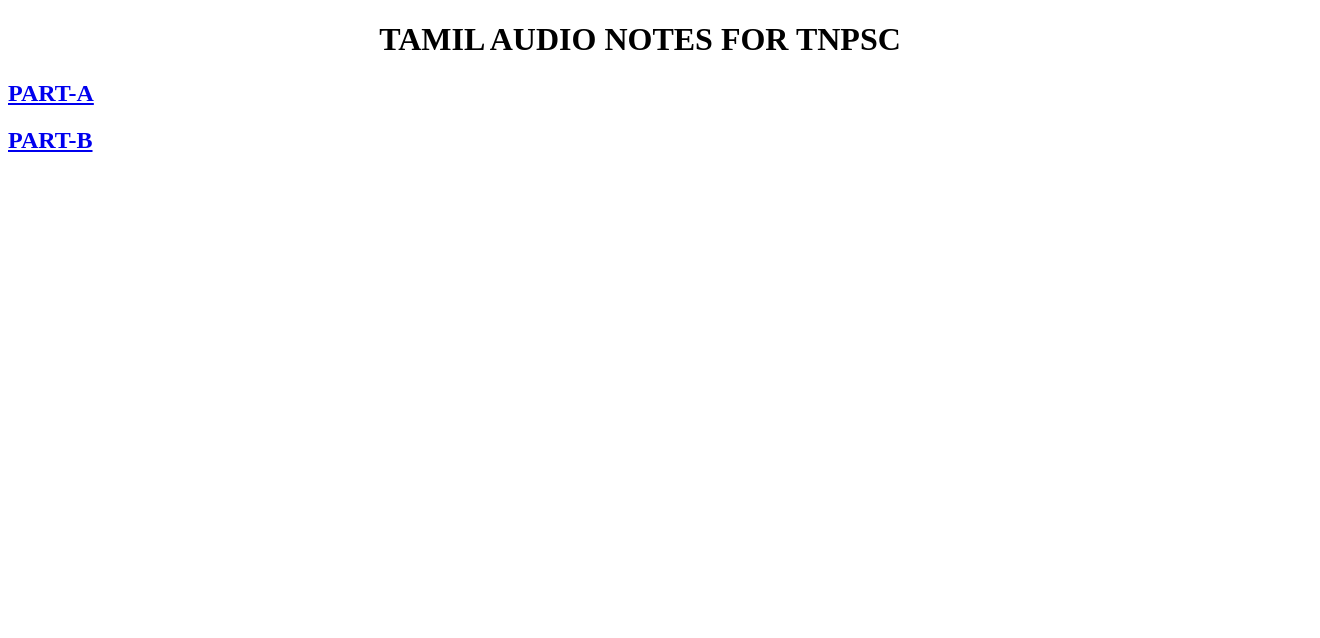
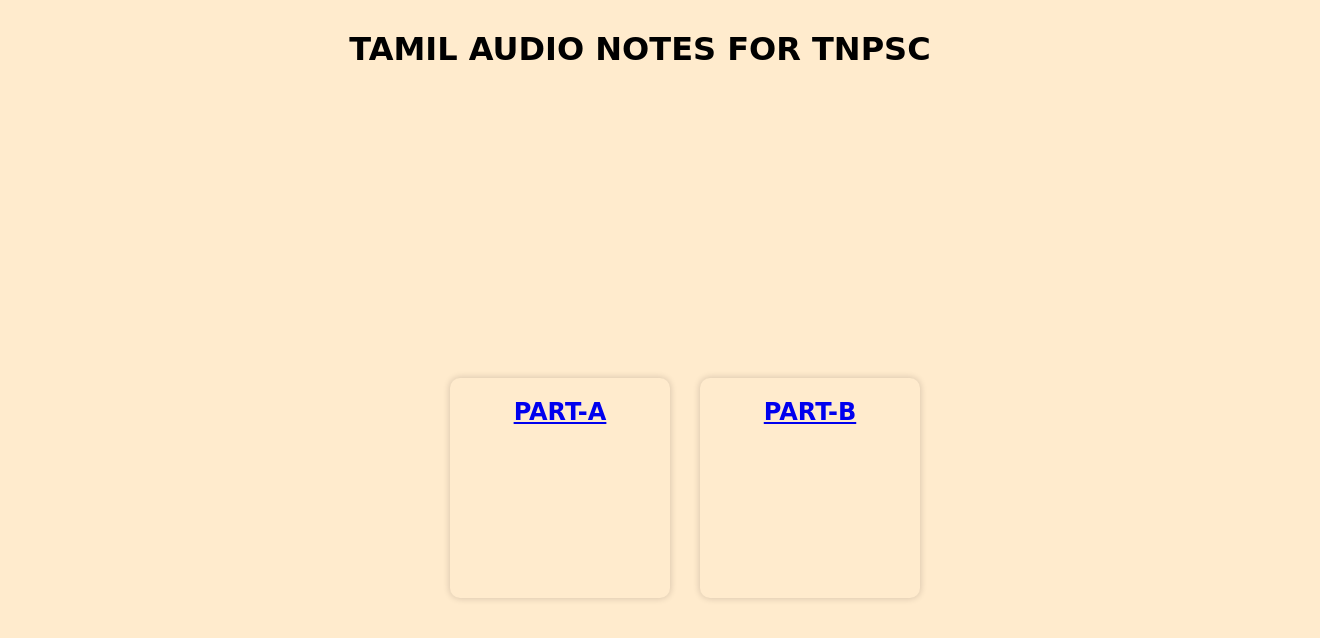
Before and after one commit to Devilprinces/TNPS-.audio.com, a plain HTML site: page index.html in a window 1280 px wide. Shown: the whole page, 1320 px wide, since content can reach past the window. Drawn offline with Linux system fonts and the light colour scheme.

Commit message:
Update index.html

```diff
--- a/index.html
+++ b/index.html
@@ -5,7 +5,7 @@
     <meta http-equiv="X-UA-Compatible" content="IE=edge">
     <meta name="viewport" content="width=device-width>, initial-scale=1.0">
     <title>Document</title>
-    <link href="\css\index.css" rel="stylesheet">
+    <link href="index.css" rel="stylesheet">
 </head>
 
 <body>
```
